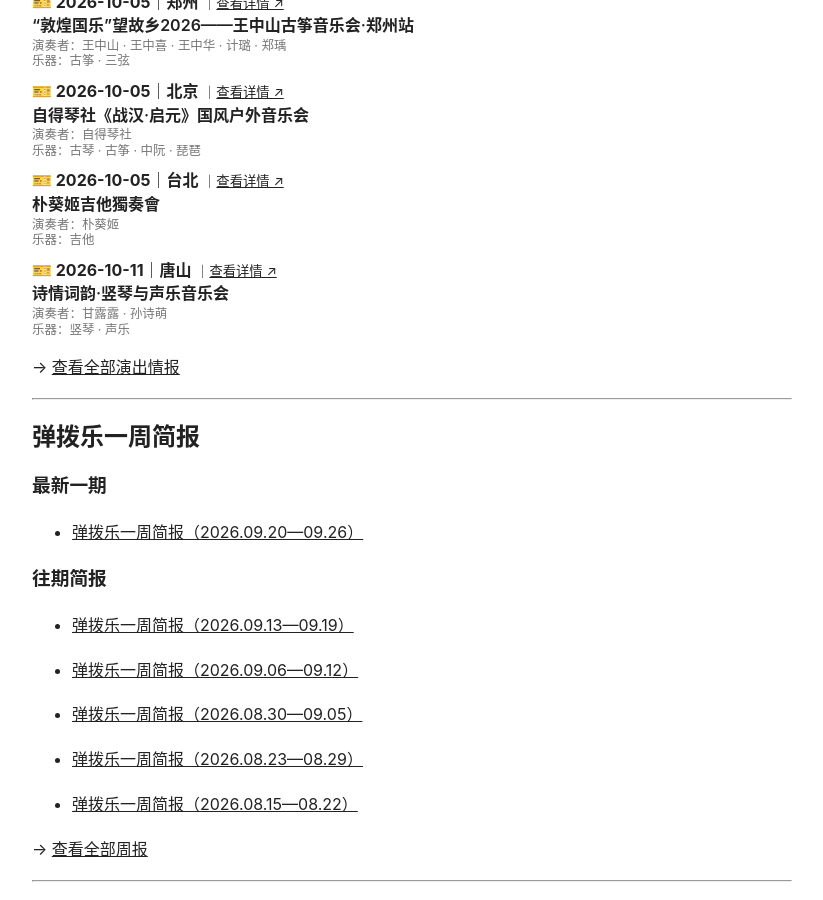
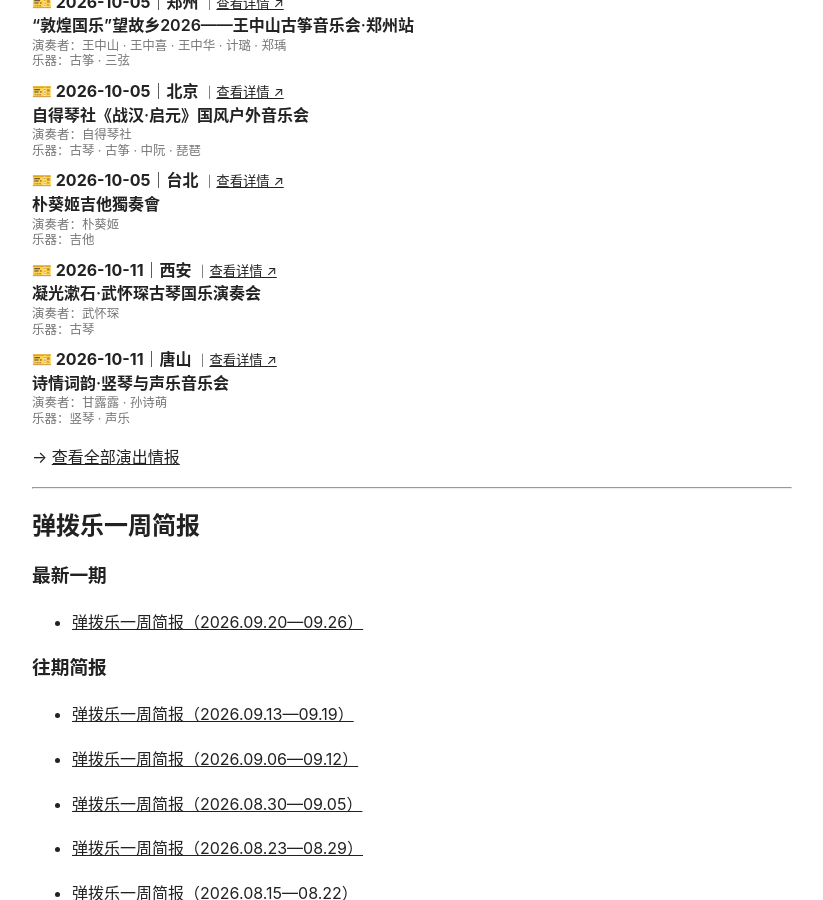
Before and after one commit to KeenKwok/boxianji, a Jekyll site: the page built from index.md, in a window 1280 px wide and 900 px high, scrolled down 934 px. Shown: the whole window, without its empty margins (228-1051 px from the left). Built offline with Jekyll 4.4.1, drawn with Linux system fonts in a browser that asks for light colours.

Commit message:
更新 attention.yml

```diff
--- a/_data/attention.yml
+++ b/_data/attention.yml
@@ -1,3 +1,13 @@
+- id: "20261011-xian-noguang-shushi-wuhuaichen-guqin"
+  date: "2026-10-11"
+  city: "西安"
+  title: "凝光漱石·武怀琛古琴国乐演奏会"
+  performers:
+    - "武怀琛"
+  instruments:
+    - "古琴"
+  link: "https://mp.weixin.qq.com/s/gnwKDY4DjDh6pdttWn4zMg"
+
 - id: "20261011-tangshan-shiqingciyun-harp-voice"
   date: "2026-10-11"
   city: "唐山"
```
